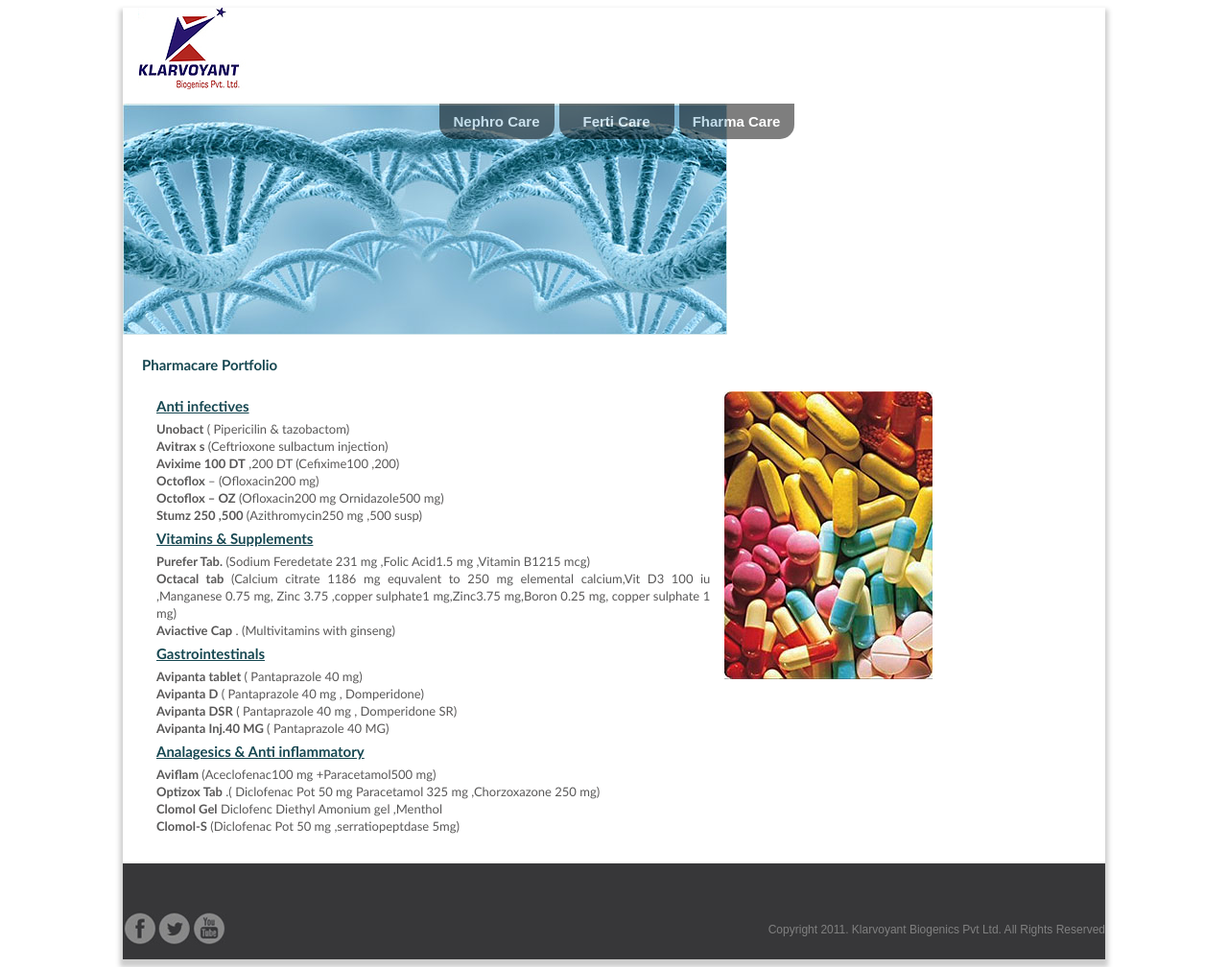
After one commit to technomicssolutions/klarvoyant, a Django app: template klarvoyant/web/templates/fharmacare.html in a window 1280 px wide. The commit adds this page. Shown: the whole page at 96% size. Run offline with Django 3.2, Linux system fonts and the light colour scheme; the template is opened without the code that fills it, so the values that code supplies are empty; parts of the project's set-up code (start-up, migrations or seed data) failed here and were passed over.

Commit message:
Added pages ferticare and fharmacare

```diff
--- a/klarvoyant/klarvoyant/urls.py
+++ b/klarvoyant/klarvoyant/urls.py
@@ -2,7 +2,7 @@
 from django.conf import settings
 from django.contrib import admin
 from django.views.generic import TemplateView
-from web.views import home, ContactUsView, rendermenu, rendersubmenu, NephrocareView
+from web.views import home, ContactUsView, rendermenu, rendersubmenu, NephrocareView, FerticareView, FharmacareView
 
 admin.autodiscover()
 
@@ -15,6 +15,8 @@
     url(r'^$',home, name="home"),
     url(r'^contact_us/$',ContactUsView.as_view(), name = "contactus"),
     url(r'^nephrocare/$',NephrocareView.as_view(), name = "nephrocare"),
+    url(r'^ferticare/$',FerticareView.as_view(), name = "ferticare"),
+    url(r'^fharmacare/$',FharmacareView.as_view(), name = "fharmacare"),
     url(r'^(?P<menuslug>[-\w]+)/$', rendermenu, name = "render_menupage"),
     url(r'^(?P<menu_slug>[-\w]+)/(?P<submenuslug>[-\w]+)/$', rendersubmenu, name = "render_submenupage"),
     url(r'^contact_notification/$', TemplateView.as_view(template_name='contactus_notification.html')),
--- /dev/null
+++ b/klarvoyant/web/templates/fharmacare.html
@@ -0,0 +1,91 @@
+{% extends "base.html" %}
+
+{% load base_tags %}
+{% block title %}Fharma Care{% endblock title %}
+{% block body_id %}fharma_care{% endblock body_id %}
+{% block banner %}
+	<div class="banner_image">
+		<img src="/static/images/banners/klarvoyant_banner.jpg">
+	</div>
+{% endblock banner %}
+{% block content %}
+	<div class="inner_content">
+		<h2 class="content_head">Pharmacare Portfolio</h2>
+		<div class="left_section">
+			<div class="top_content">
+				<strong>
+					<u class="content_head">Anti infectives</u>
+				</strong>
+				<br>
+				<strong>Unobact</strong>
+				( Pipericilin &  tazobactom)
+				<br>
+				<strong>Avitrax s</strong>
+				(Ceftrioxone sulbactum injection)
+				<br>
+				<strong>Avixime 100 DT</strong>
+				,200 DT (Cefixime100 ,200)
+				<br>
+				<strong>Octoflox</strong>
+				– (Ofloxacin200 mg)
+				<br>
+				<strong>Octoflox – OZ</strong>
+				  (Ofloxacin200 mg Ornidazole500 mg)
+				 <br>
+				 <strong>Stumz 250 ,500</strong>
+				(Azithromycin250 mg ,500 susp)
+				<br>
+				<strong>
+					<u class="content_head">Vitamins & Supplements</u>
+				</strong>
+				<br>
+				<strong>Purefer Tab</strong>
+				<strong>.</strong>
+				(Sodium Feredetate 231 mg ,Folic Acid1.5 mg ,Vitamin B1215 mcg)
+				<br>
+				<strong>Octacal tab</strong>
+				 (Calcium citrate 1186 mg equvalent to 250 mg elemental calcium,Vit D3 100 iu ,Manganese 0.75 mg, Zinc 3.75 ,copper sulphate1 mg,Zinc3.75 mg,Boron  0.25 mg, copper sulphate 1 mg)
+				<br>
+				<strong>Aviactive Cap</strong>
+				. (Multivitamins with ginseng)
+				<br>
+				<strong>
+					<u class="content_head">Gastrointestinals</u>
+				</strong>
+				<br>
+				<strong>Avipanta  tablet</strong>
+				  ( Pantaprazole 40 mg)
+				<br>
+				<strong>Avipanta D</strong>
+				<strong>  </strong>
+				( Pantaprazole 40 mg , Domperidone)
+				<br>
+				<strong>Avipanta DSR</strong>
+				( Pantaprazole 40 mg , Domperidone SR)
+				<br>
+				<strong>Avipanta Inj.</strong>
+				<strong>40 MG </strong>
+				( Pantaprazole 40 MG)
+				<br>
+				<strong>
+					<u class="content_head">Analagesics & Anti inflammatory</u>
+				</strong>
+				<br>
+				<strong>Aviflam </strong>
+				 (Aceclofenac100 mg +Paracetamol500 mg)
+				<br>
+				<strong>Optizox Tab</strong>
+				.( Diclofenac Pot 50 mg Paracetamol 325 mg ,Chorzoxazone 250 mg)
+				<br>
+				<strong>Clomol Gel</strong>
+				      Diclofenc Diethyl Amonium gel ,Menthol
+				<br>
+				<strong>Clomol-S</strong>
+				(Diclofenac Pot 50 mg  ,serratiopeptdase 5mg)
+			</div>
+		</div>
+		<div class="right_section">
+			<img src="/static/images/fharmacare.jpg" title="Fharma Care" alt="Fharma Care">
+		</div>
+	</div>
+{% endblock content %}
--- a/klarvoyant/web/templates/header.html
+++ b/klarvoyant/web/templates/header.html
@@ -18,7 +18,7 @@
 <div class="absolute_header">
     <ul>
         <li><a href="{% url 'nephrocare' %}">Nephro Care</a></li>
-        <li><a href="#">Ferti Care</a></li>
-        <li><a href="#">Fharma Care</a></li>
+        <li><a href="{% url 'ferticare' %}">Ferti Care</a></li>
+        <li><a href="{% url 'fharmacare' %}">Fharma Care</a></li>
     </ul>
 </div>
```
Also changed, not shown: klarvoyant/web/templates/ferticare.html (added, +63 -0 lines), klarvoyant/web/views.py (+16 -0 lines), klarvoyant/web/static/images/ferticare.jpg (added), klarvoyant/web/static/images/fharmacare.jpg (added).
